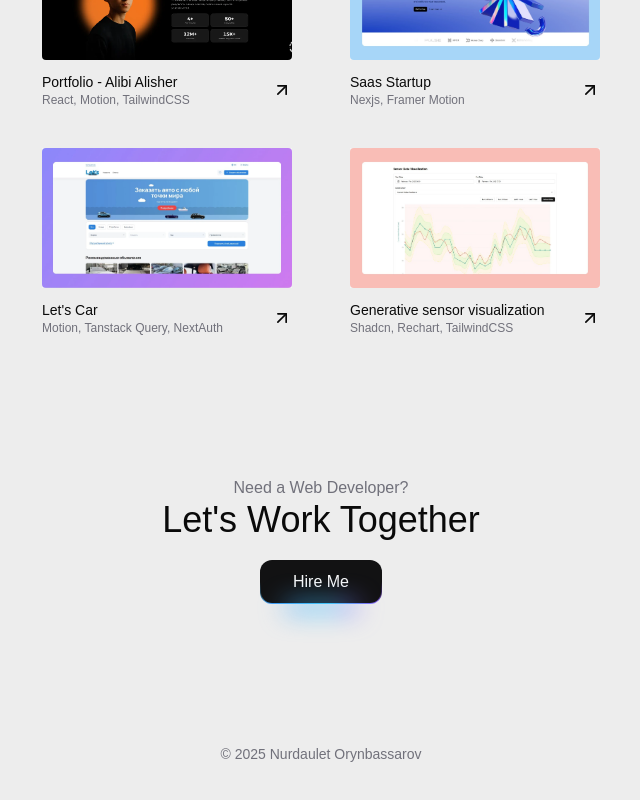
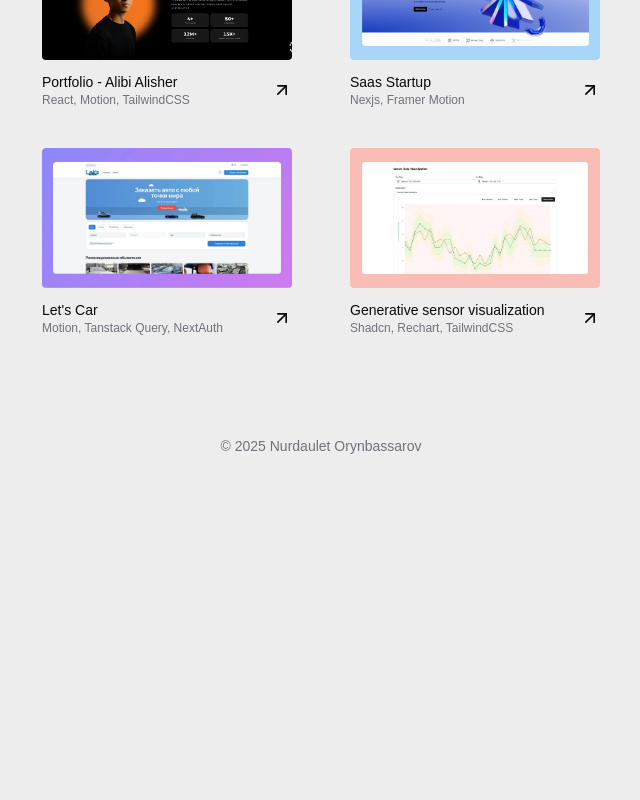
Before and after one commit to ornur/portfolio, a Next.js app: page / in a window 1280 px wide. Shown: the part 6141-6941 px from the top of the page, without its empty margins (319-959 px from the left). After the commit the page ends 6677 px from the top, so only its background shows below. Built offline with nearby package versions, Linux system fonts and the light colour scheme.

Commit message:
feat: add core portfolio sections including About, Experience, Projects, and Footer components.

```diff
--- a/components/Footer.tsx
+++ b/components/Footer.tsx
@@ -1,22 +1,8 @@
-import Link from "next/link";
-import { RainbowButton } from "./ui/rainbow-button";
-
-const Footer = () => {
+export default function Footer() {
   const currentYear = new Date().getFullYear();
   return (
-    <footer className="w-full">
-      <div className="my-35 text-center">
-        <p className="text-zinc-500">Need a Web Developer?</p>
-        <h1 className="mb-5 text-4xl font-bold">Let&apos;s Work Together</h1>
-        <RainbowButton>
-          <Link href="mailto:nurdauletaidaruli@gmail.com">Hire Me</Link>
-        </RainbowButton>
-      </div>
-      <div className="mb-20 text-center text-sm text-zinc-500">
-        <p>© {currentYear} Nurdaulet Orynbassarov</p>
-      </div>
+    <footer className="w-full h-[25vh] flex items-end pb-20 justify-center text-center text-sm text-zinc-500" >
+      © {currentYear} Nurdaulet Orynbassarov
     </footer>
   );
 };
-
-export default Footer;
```
